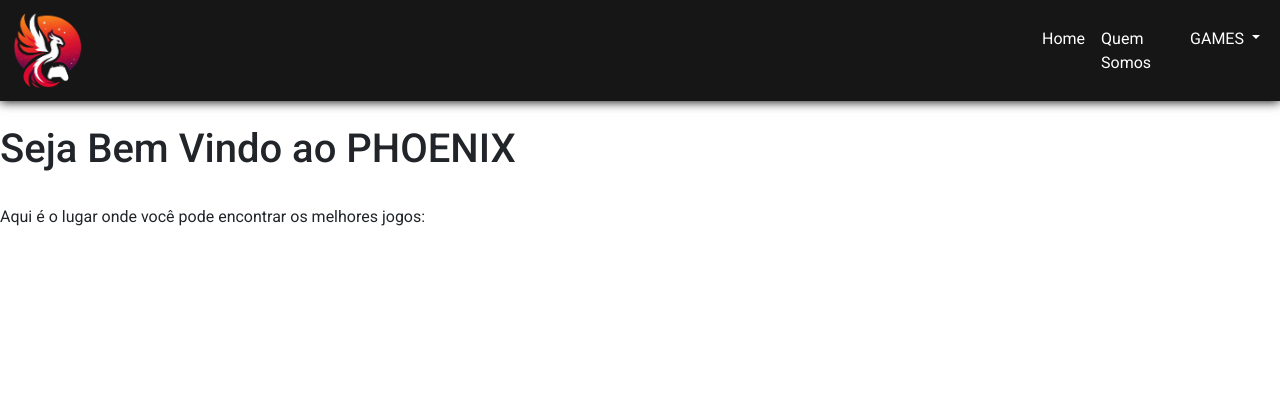
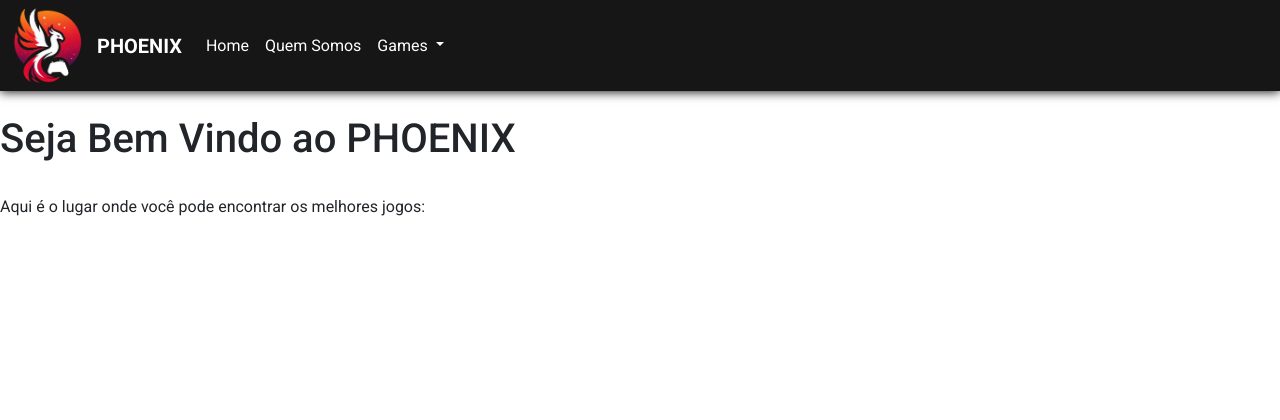
Before and after one commit to Raulm231/TechAcademy-2, a PHP site: page / in a window 1280 px wide. Shown: the top 420 px of the page. Run offline with PHP 8.4, Linux system fonts and the light colour scheme.

Commit message:
Finalização do header

```diff
--- a/css/style.css
+++ b/css/style.css
@@ -17,15 +17,44 @@ body .principal {
   box-shadow: 0 1px 10px #161616;
   position: fixed;
 }
+.navbar .navbar-brand {
+  color: white;
+  font-weight: bold;
+  padding-left: 15px;
+}
+.navbar .navbar-brand:hover {
+  color: white;
+}
+.navbar .navbar-toggler {
+  background-color: white;
+}
 .navbar .navbar-nav {
-  padding-left: 80%;
   width: auto;
+}
+.navbar .navbar-nav .nav-item {
+  float: right;
 }
 .navbar .navbar-nav .nav-item .nav-link {
   color: white;
 }
 .navbar .navbar-nav .nav-item .nav-link:hover {
-  color: #b00c3d;
+  animation: color-change 5s infinite ease-in;
+}
+.navbar .navbar-nav .nav-item .dropdown-menu {
+  background: #181818;
+  border-radius: 0px 0px 10px 10px;
+  box-sizing: border-box;
+  border-top: 4px solid white;
+}
+.navbar .navbar-nav .nav-item .dropdown-menu .dropdown-item {
+  color: white;
+  transition: 0.5ms;
+}
+.navbar .navbar-nav .nav-item .dropdown-menu .dropdown-item:hover {
+  transition: 0.5ms;
+  background: #121212;
+  color: #c81a4e !important;
+  font-weight: bolder;
 }
 
 footer {
@@ -42,4 +71,19 @@ footer h3 {
   font-size: 22px;
 }
 
+@keyframes color-change {
+  0% {
+    color: #f5691d;
+  }
+  33% {
+    color: #d9182e;
+  }
+  66% {
+    color: #b50b3b;
+  }
+  99% {
+    color: #591148;
+  }
+}
+
 /*# sourceMappingURL=style.css.map */
--- a/css/style.scss
+++ b/css/style.scss
@@ -1,5 +1,6 @@
 $primary: #161616;
-$secondary: #b00c3d;
+$secondary: #c81a4e;
+$colorMenu: #181818;
 $font1: Roboto, Arial, Verdana;
 $fontColor1: rgb(255, 255, 255);
 
@@ -12,6 +13,7 @@ $fontColor1: rgb(255, 255, 255);
 
 body {
     background-color: $primary;
+
     .principal {
         text-align: center;
     }
@@ -22,20 +24,56 @@ body {
     box-sizing: border-box;
     box-shadow: 0 1px 10px #161616;
     position: fixed;
+
+        .navbar-brand {
+            color: $fontColor1;
+            font-weight: bold;
+            padding-left: 15px;
+            &:hover {
+                color: $fontColor1;
+            }
+
+        }
+
+        .navbar-toggler {
+            background-color: $fontColor1;
+            }
+
+
         .navbar-nav {
-        padding-left: 80%;
             width: auto;
+
             .nav-item {
+                float: right;
+
                 .nav-link {
                     color: $fontColor1;
+                    &:hover {
+                        animation: color-change 5s infinite ease-in;
+                    }
+                }
 
+                .dropdown-menu {
+                    background: $colorMenu;
+                    border-radius: 0px 0px 10px 10px;
+                    box-sizing: border-box;
+                    border-top: 4px solid $fontColor1;
+                    .dropdown-item {
+                        color: $fontColor1;
+                        transition: 0.5ms;
                         &:hover {
-                    color: $secondary;
+                            transition: 0.5ms;
+                            background: #121212;
+                            color: $secondary !important;
+                            font-weight: bolder;
+                        }
+
                     }
                 }
             }
         }
     }
+
 
 
 footer {
@@ -47,12 +85,29 @@ footer {
     width: 100%;
     background-color: $primary;
     color: $fontColor1;
+
     h3 {
         font-size: 22px;
 
     }
 }
 
-@media (min-width: 300px) and (max-width: 1920px) {
+@media (min-width: 1200px) and (max-width: 2300px) {
+
 
 }
+
+@keyframes color-change {
+    0% {
+        color: #f5691d;
+    }
+    33% {
+        color: #d9182e;
+    }
+    66% {
+        color: #b50b3b;
+    }
+    99% {
+        color: #591148;
+    }
+}
--- a/index.php
+++ b/index.php
@@ -8,6 +8,7 @@
     <link rel="stylesheet" href="css/bootstrap.min.css">
     <link rel="stylesheet" href="css/bootstrap-grid.css">
     <link rel="stylesheet" href="css/bootstrap-reboot.css">
+
     <link rel="icon" href="imagens/_5926fa45-9bda-4fb7-932b-49650c112174 (1).png">
 
     <link rel="preconnect" href="https://fonts.googleapis.com">
@@ -18,10 +19,11 @@
 </head>
 <body>
 <nav class="navbar navbar-expand-lg">
-  <div class="container-fluid">
-    <a class="navbar-brand" href="index.php">
-        <img src="imagens/_5926fa45-9bda-4fb7-932b-49650c112174 (1).png" width="70px" height="75px">
-    </a>
+  <div class="container-fluid" href="index.php">
+    <img src="imagens/_5926fa45-9bda-4fb7-932b-49650c112174 (1).png" width="70px" height="75px">
+
+    <a class="navbar-brand" href="index.php">PHOENIX</a>
+
     <button class="navbar-toggler" type="button" data-bs-toggle="collapse" data-bs-target="#navbarSupportedContent" aria-controls="navbarSupportedContent" aria-expanded="false" aria-label="Toggle navigation">
       <span class="navbar-toggler-icon"></span>
     </button>
@@ -35,7 +37,7 @@
         </li>
         <li class="nav-item dropdown">
           <a class="nav-link dropdown-toggle" href="#" role="button" data-bs-toggle="dropdown" aria-expanded="false">
-            GAMES
+            Games
           </a>
           <ul class="dropdown-menu">
             <li><a class="dropdown-item" href="#">Desordeon</a></li>
@@ -66,5 +68,6 @@
     <footer>
         <h3>Site desenvolvido por Raul Miguel<h3>
     </footer>
+    <script src="js/bootstrap.bundle.min.js"></script>
 </body>
 </html>
```
Also changed, not shown: 1 other file. Lines whose indentation alone changed are shown as unchanged.
